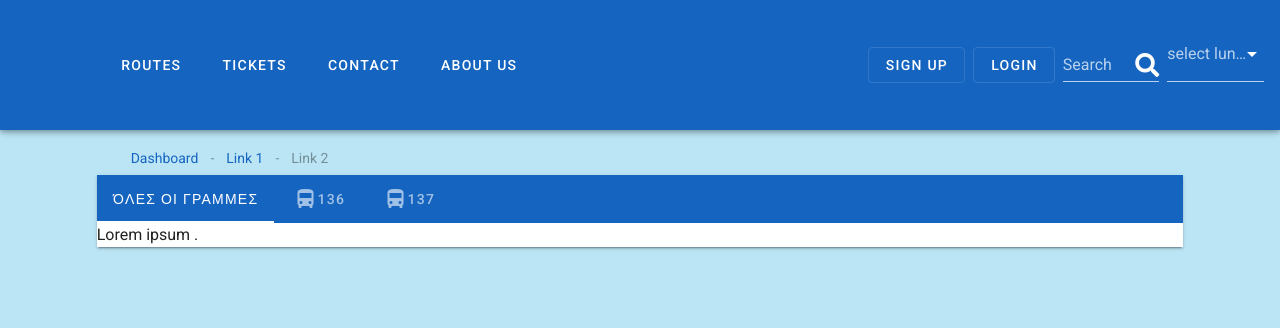
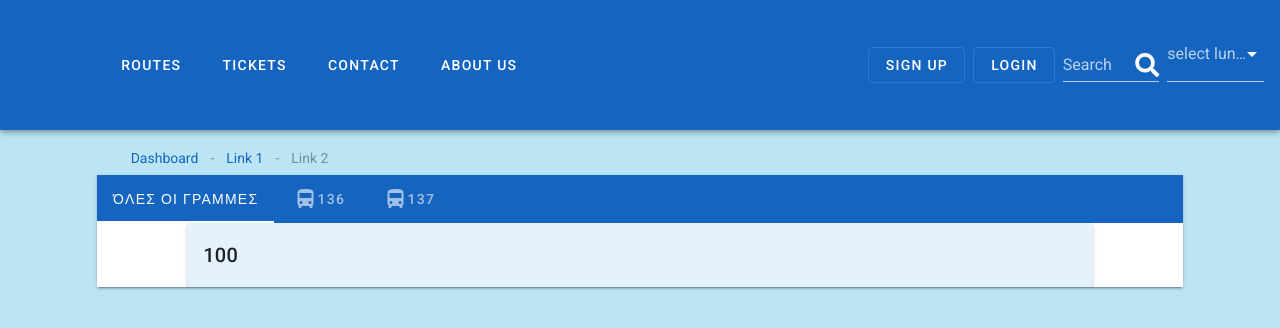
Before and after one commit to giatrakosg/eam3, a Vue app: page /stop/1 in a window 1280 px wide. Shown: the top 328 px of the page. Built offline with nearby package versions, Linux system fonts and the light colour scheme.

Commit message:
Rename component

```diff
--- /dev/null
+++ b/src/components/StationInfo/Stop/StopArrivalInfo.vue
@@ -0,0 +1,27 @@
+<template lang="html">
+  <v-container fluid>
+    <v-layout row>
+      <v-flex sm1 md1 lg1>
+        <v-spacer></v-spacer>
+      </v-flex>
+      <v-flex sm10 md10 lg10>
+        <v-card color="secondary">
+          <v-card-title> {{ this.id }}</v-card-title>
+        </v-card>
+      </v-flex>
+      <v-flex sm1 md1 lg1>
+        <v-spacer></v-spacer>
+      </v-flex>
+    </v-layout>
+  </v-container>
+</template>
+
+<script>
+export default {
+  name : 'StopArrivalInfo' ,
+  props : ['id']
+}
+</script>
+
+<style lang="css" scoped>
+</style>
--- a/src/components/StationInfo/Stop/StopTab.vue
+++ b/src/components/StationInfo/Stop/StopTab.vue
@@ -25,7 +25,7 @@
             137
         </v-tab>
         <v-tab-item>
-          Lorem ipsum .
+          <StopArrivalInfo :id="100" />
         </v-tab-item>
         <v-tab-item>
           Lorem ipsum dolor
@@ -38,7 +38,11 @@
 </template>
 
 <script>
+import StopArrivalInfo from './StopArrivalInfo'
 export default {
+  components : {
+    StopArrivalInfo
+  }
 }
 </script>
 
```
